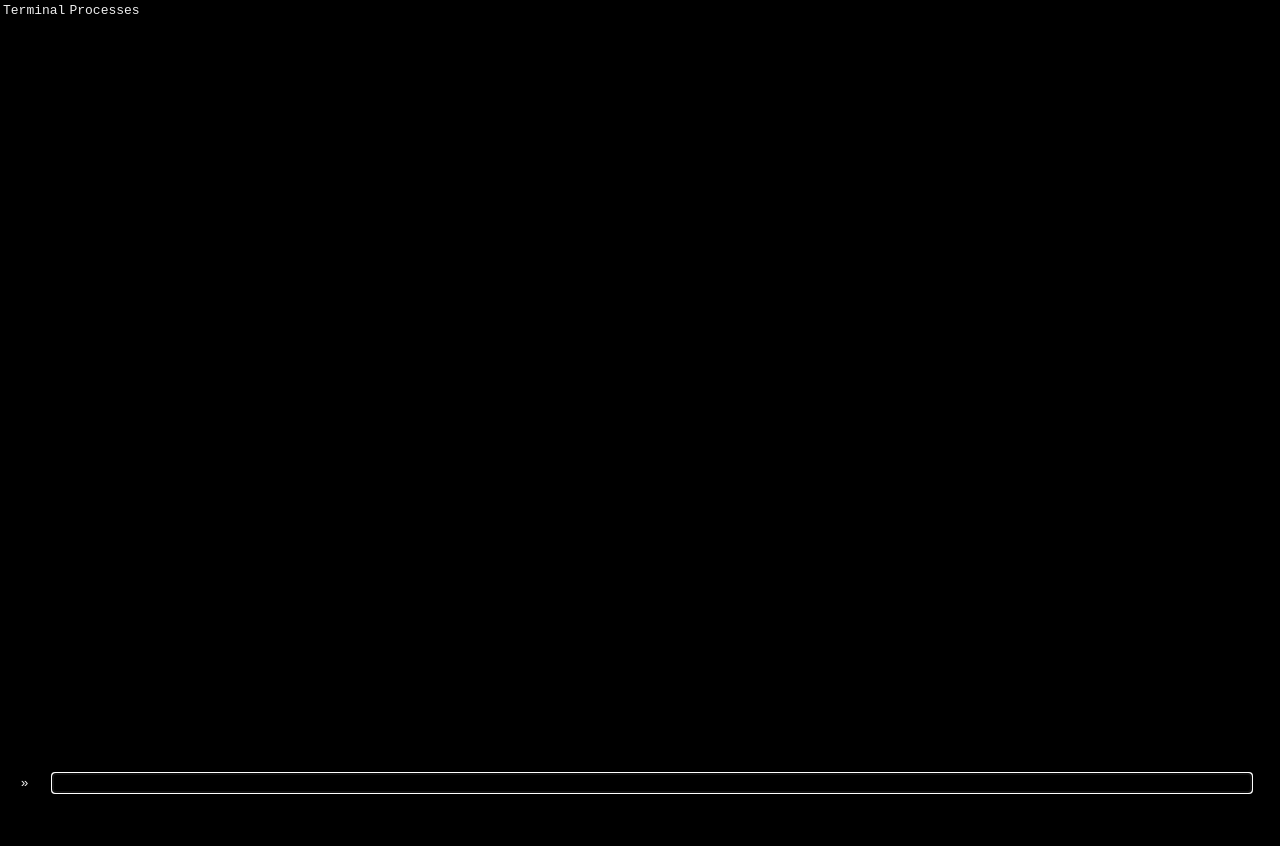
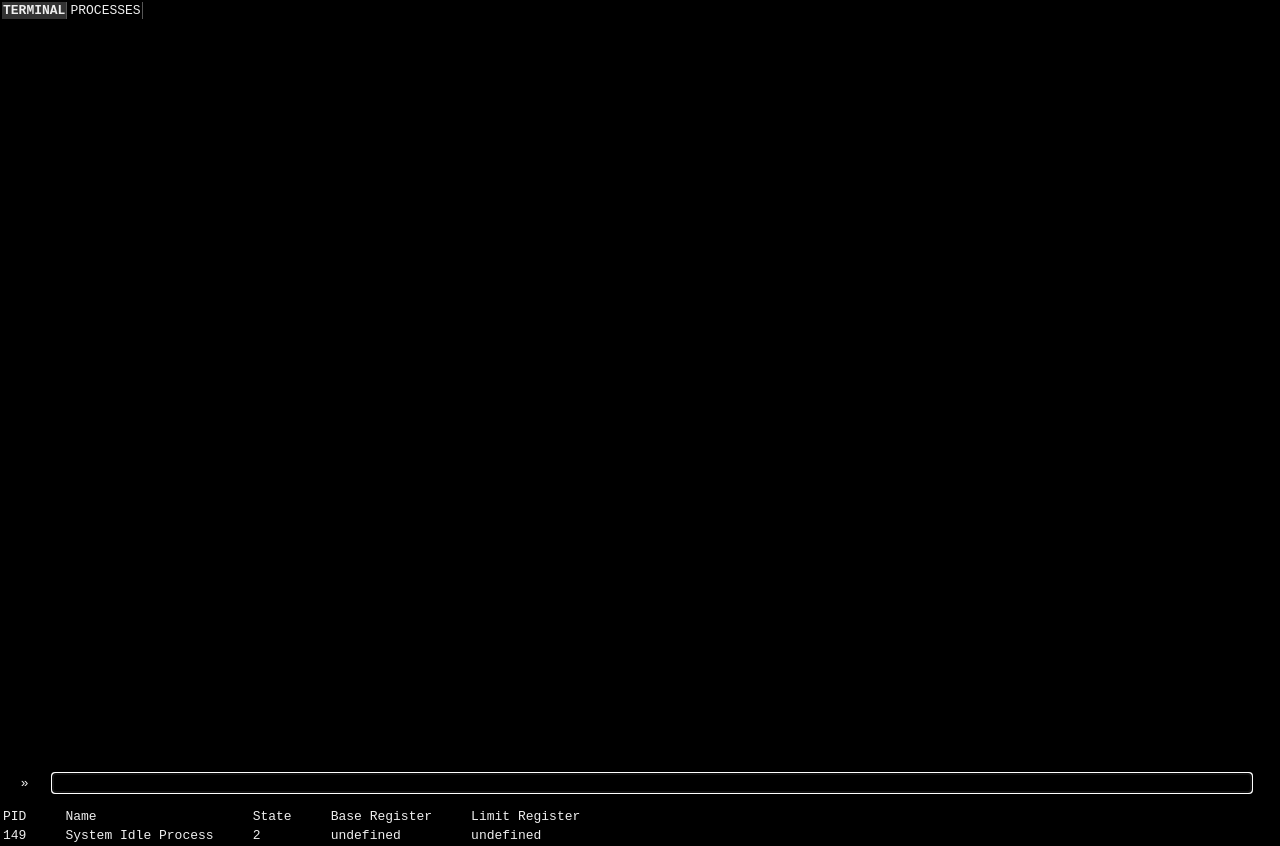
Before and after one commit to Fleker/mem-os, a plain HTML site: page index.html in a window 1280 px wide. Before the commit the page ends 806 px from the top, so only its background shows below. Drawn offline with Linux system fonts and the light colour scheme.

Commit message:
Adds UI for process table

```diff
--- a/cli.js
+++ b/cli.js
@@ -21,7 +21,6 @@ function cli_history_append(cmd) {
 
 function cli_process(cmd, args) {
     if (args[0] == "hello") {
-        cli_history_append('Hello.');
         return 'Hello.';
     }
     if (cli_commands[args[0]]) {
@@ -36,3 +35,15 @@ function cli_register(cmd, fnc) {
         cli_commands[cmd] = fnc;
     }
 }
+
+/* UI Stuff */
+function show_tab(tab_id) {
+    // Reset all styles
+    $('#tab_0').style.display = 'none';
+    $('#tab_1').style.display = 'none';
+    $('#tab_label_0').classList.remove('active');
+    $('#tab_label_1').classList.remove('active');
+
+    $('#tab_' + tab_id).style.display = 'block';
+    $('#tab_label_' + tab_id).classList.add('active');
+}
--- a/index.html
+++ b/index.html
@@ -7,8 +7,8 @@
     <body>
         <table>
             <tr>
-                <td onclick='show_tab(0)'>Terminal</td>
-                <td onclick='show_tab(1)'>Processes</td>
+                <td class='tab_label active' id='tab_label_0' onclick='show_tab(0)'>Terminal</td>
+                <td class='tab_label' id='tab_label_1' onclick='show_tab(1)'>Processes</td>
             </tr>
         </table>
         <div id='splashscreen'>
@@ -22,6 +22,7 @@
             </div>
             <h2 id='boot_status'>Loading...</h2>
         </div>
+        <div class='tab' id='tab_0'>
             <div id='overlay'></div>
             <div id='terminal'>
                 <div id='history'></div>
@@ -30,6 +31,8 @@
                     <input id='entry' focused autocomplete="off" />
                 </form>
             </div>
+        </div>
+        <div class='tab' id='tab_1'></div>
         <script src="cli.js"></script>
         <script src="process.js"></script>
         <script src='main.js' defer></script>
--- a/process.js
+++ b/process.js
@@ -48,6 +48,8 @@ process_remove_self = null;
         p[PTABLE_COLUMN_PID] = process_generate_id();
         p[PTABLE_COLUMN_STATE] = PROCESS_STATE_READY;
         process_table[p[PTABLE_COLUMN_PID]] = p;
+
+        update_ui();
     }
 
     process_exec = function(process) {
@@ -62,6 +64,8 @@ process_remove_self = null;
     process_remove = function(pid) {
         // By removing it from the process table we will not call it anymore
         process_table.remove(process_table[pid]);
+
+        update_ui();
     }
 
     process_remove_self = function() {
@@ -77,4 +81,15 @@ process_remove_self = null;
         }
         return pid;
     }
+
+    function update_ui() {
+        // Update PROCESS tab
+        var out = "<table><thead><tr><td>PID</td><td>Name</td><td>State</td><td>Base Register</td><td>Limit Register</td></tr></thead><tbody>";
+        for (i in process_table) {
+            var p = process_table[i];
+            out += "<tr><td>" + p[PTABLE_COLUMN_PID] + "</td><td>" + p[PTABLE_COLUMN_NAME] + "</td><td>" + p[PTABLE_COLUMN_STATE] + "</td><td>" + p[PTABLE_COLUMN_BASE_REGISTER] + "</td><td>" + p[PTABLE_COLUMN_LIMIT_REGISTER] + "</td></tr>";
+        }
+        out += "</tbody></table>";
+        $('#tab_1').innerHTML = out;
+    }
 })();
--- a/style.css
+++ b/style.css
@@ -57,3 +57,17 @@ body {
     text-align: center;
     padding-top: 10%;
 }
+
+.tab_label {
+    text-transform: uppercase;
+    border-right: solid 1px #555;
+}
+
+.tab_label.active {
+    font-weight: bold;
+    background-color: #333;
+}
+
+#tab_1 td {
+    padding-right: 36px;
+}
```
Lines whose indentation alone changed are shown as unchanged.
